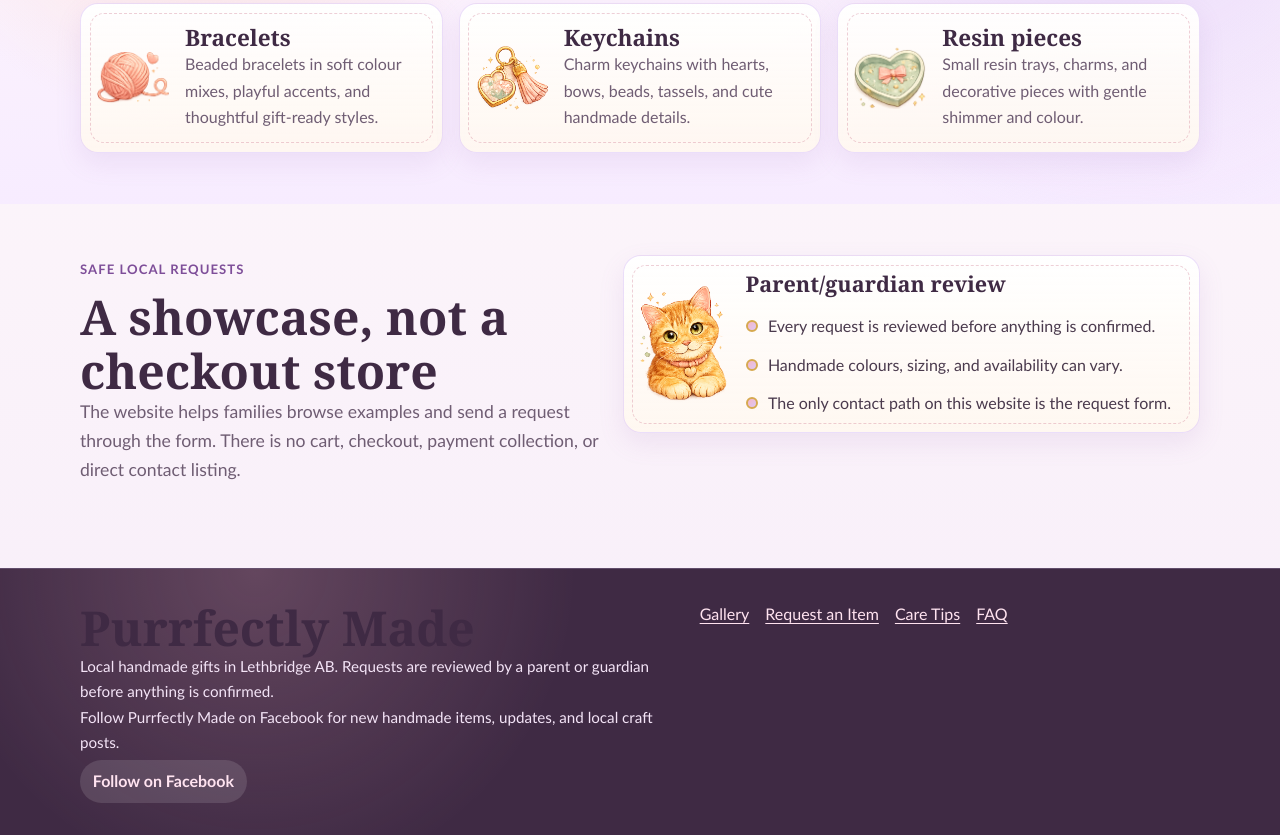
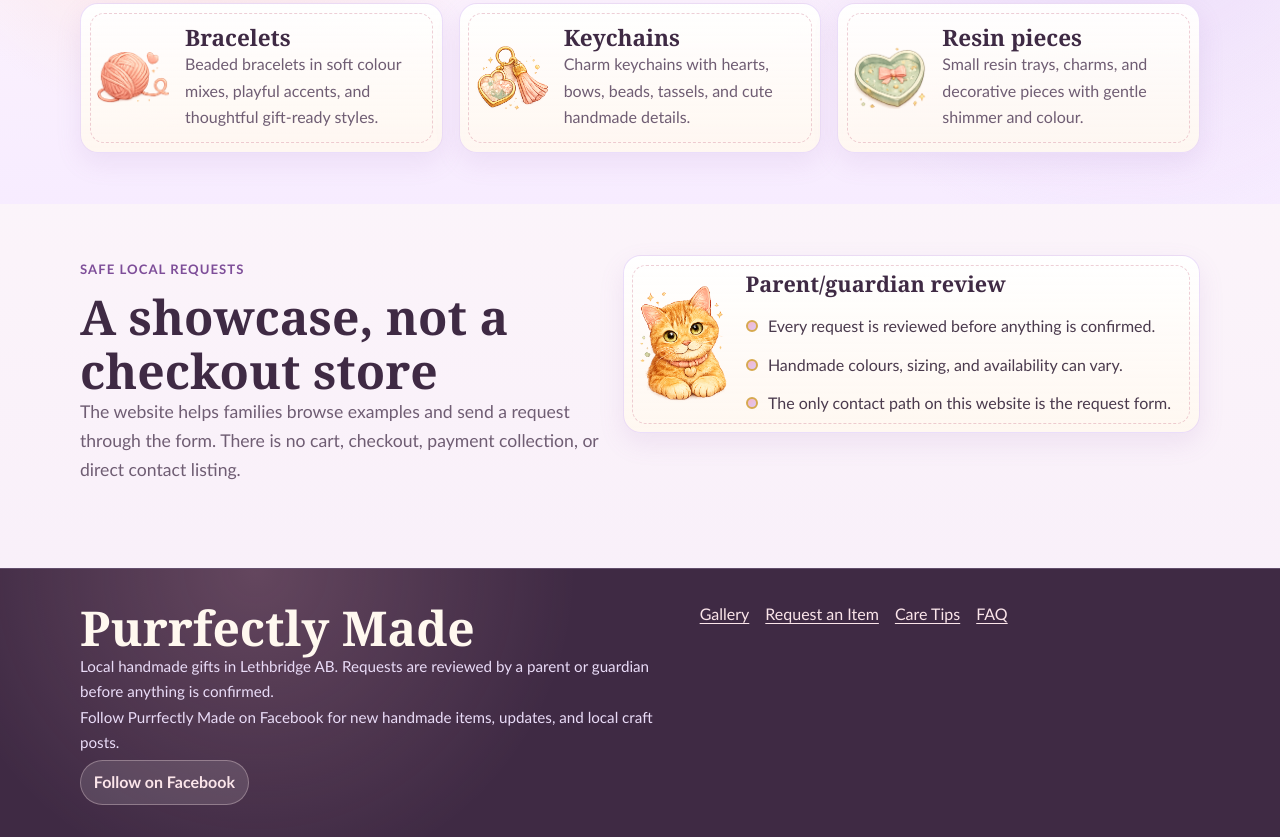
Before and after one commit to jsnwilmot/purrfectlymade, a plain HTML site: page index.html in a window 1280 px wide. Shown: the part 1313-2150 px from the top of the page. Drawn offline with Linux system fonts and the light colour scheme.

Commit message:
Fix Purrfectly Made sticky nav and footer

```diff
--- a/assets/css/styles.css
+++ b/assets/css/styles.css
@@ -1137,3 +1137,63 @@ textarea {
     min-height: 178px;
   }
 }
+
+/* Sticky header and footer layout reliability pass. */
+html {
+  min-height: 100%;
+  overflow-x: clip;
+}
+
+body {
+  min-height: 100vh;
+  display: flex;
+  flex-direction: column;
+  overflow-x: clip;
+}
+
+.site-header {
+  flex: 0 0 auto;
+  position: sticky;
+  top: 0;
+  z-index: 1000;
+  background: rgba(255, 248, 239, 0.96);
+  backdrop-filter: blur(14px);
+  -webkit-backdrop-filter: blur(14px);
+}
+
+main {
+  flex: 1 0 auto;
+  overflow: visible;
+}
+
+.site-footer {
+  flex-shrink: 0;
+}
+
+.site-footer h2 {
+  color: #fff8ef;
+}
+
+.site-footer .footer-note {
+  color: #eadcf8;
+}
+
+.site-footer .footer-links a,
+.site-footer .footer-wrap a {
+  color: #fbe5ea;
+}
+
+.site-footer .footer-links a:hover,
+.site-footer .footer-wrap a:hover {
+  color: #ffffff;
+}
+
+.site-footer .footer-links a:focus-visible,
+.site-footer .footer-wrap a:focus-visible {
+  box-shadow: 0 0 0 4px rgba(248, 214, 223, 0.36);
+}
+
+.site-footer .facebook-link {
+  color: #ffffff;
+  border: 1px solid rgba(251, 229, 234, 0.32);
+}
```
